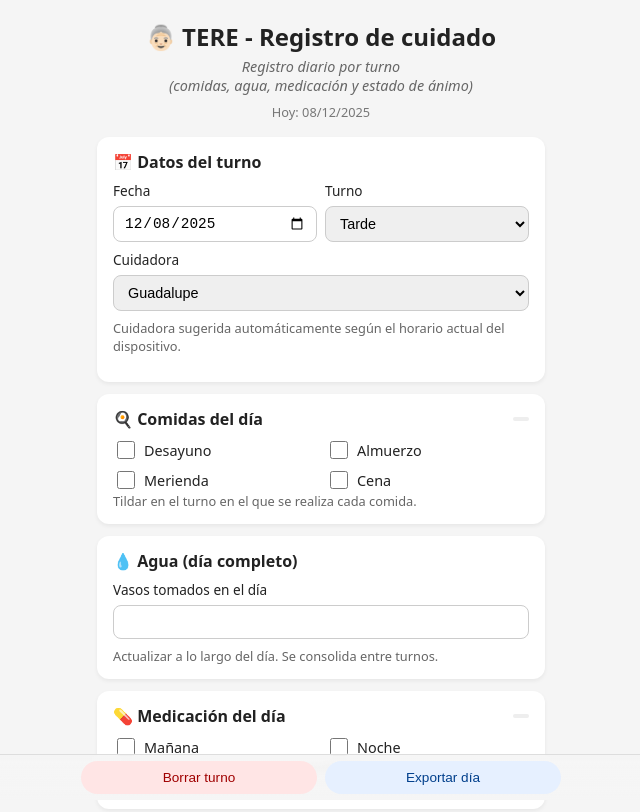
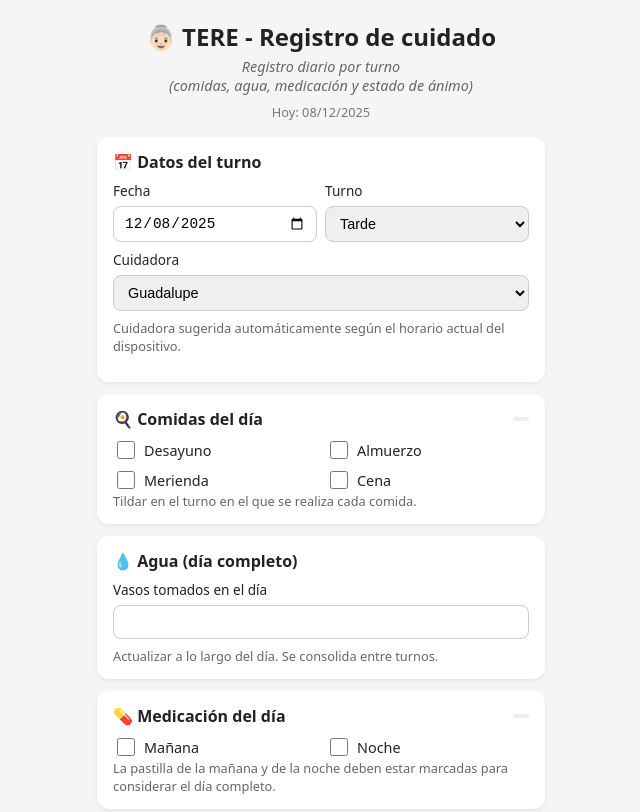
Before and after one commit to Cundos/Teresita, a website: page index.html in a window 1280 px wide. Shown: the top 812 px of the page, without its empty margins (319-959 px from the left). Drawn offline with Linux system fonts and the light colour scheme; no server answers.

Commit message:
Update index.html

```diff
--- a/index.html
+++ b/index.html
@@ -26,7 +26,8 @@
       max-width: 480px;
       margin: 0 auto;
       padding: 16px;
-      padding-bottom: 64px; /* espacio para la barra inferior */
+      /* ya no hace falta espacio extra para barra flotante */
+      padding-bottom: 16px;
     }
 
     h1 {
@@ -420,57 +421,6 @@
     .dash-table th {
       background: #f7f7f7;
       font-weight: 600;
-    }
-
-    /* Barra inferior fija de acciones */
-    .bottom-bar {
-      position: fixed;
-      left: 0;
-      right: 0;
-      bottom: 0;
-      display: flex;
-      justify-content: center;
-      padding: 6px 8px;
-      z-index: 50;
-      background: linear-gradient(to top, rgba(245,245,245,0.98), rgba(245,245,245,0.9));
-      backdrop-filter: blur(4px);
-      border-top: 1px solid #ddd;
-    }
-
-    @supports not ((backdrop-filter: blur(4px))) {
-      .bottom-bar {
-        background: #f5f5f5;
-      }
-    }
-
-    .bottom-bar-inner {
-      width: 100%;
-      max-width: 480px;
-      display: flex;
-      gap: 8px;
-    }
-
-    .bottom-btn {
-      flex: 1;
-      border-radius: 999px;
-      border: none;
-      padding: 9px;
-      font-size: 0.85rem;
-      cursor: pointer;
-    }
-
-    .bottom-btn.primary {
-      background: #e6f0ff;
-      color: #003f8c;
-    }
-
-    .bottom-btn.danger {
-      background: #ffe5e5;
-      color: #a00000;
-    }
-
-    .bottom-btn:active {
-      opacity: .85;
     }
   </style>
 </head>
@@ -736,14 +686,6 @@
     </div>
   </div>
 
-  <!-- Barra inferior fija -->
-  <div class="bottom-bar" id="bottomBar">
-    <div class="bottom-bar-inner">
-      <button class="bottom-btn danger" id="bottomResetBtn">Borrar turno</button>
-      <button class="bottom-btn primary" id="bottomExportBtn">Exportar día</button>
-    </div>
-  </div>
-
   <script>
     const API_BASE = "/api";
 
@@ -892,10 +834,6 @@
     const dashActualizarBtn= document.getElementById("dashActualizar");
     const dashIndicadores  = document.getElementById("dashIndicadores");
     const dashTabla        = document.getElementById("dashTabla");
-
-    const bottomBar        = document.getElementById("bottomBar");
-    const bottomResetBtn   = document.getElementById("bottomResetBtn");
-    const bottomExportBtn  = document.getElementById("bottomExportBtn");
 
     const moodOptions      = document.querySelectorAll(".mood-option");
     const moodRadios       = document.querySelectorAll('input[name="estadoAnimo"]');
@@ -1849,7 +1787,6 @@
         ].forEach(el => el.disabled = true);
 
         resetDiaBtn.style.display = "none";
-        if (bottomBar) bottomBar.style.display = "none";
       }
 
       sugerirTurnoYCuidadorSegunAhora();
@@ -1902,16 +1839,6 @@
 
         resetDiaBtn.addEventListener("click", () => { resetCurrentRecord(); });
 
-        // Barra inferior: acciones rápidas
-        if (bottomResetBtn && bottomExportBtn) {
-          bottomResetBtn.addEventListener("click", () => {
-            resetDiaBtn.click();
-          });
-          bottomExportBtn.addEventListener("click", () => {
-            exportDiaBtn.click();
-          });
-        }
-
         // Auto-ajuste cada 60 segundos según la hora del dispositivo
         setInterval(() => {
           autoActualizarSegunReloj();
```
